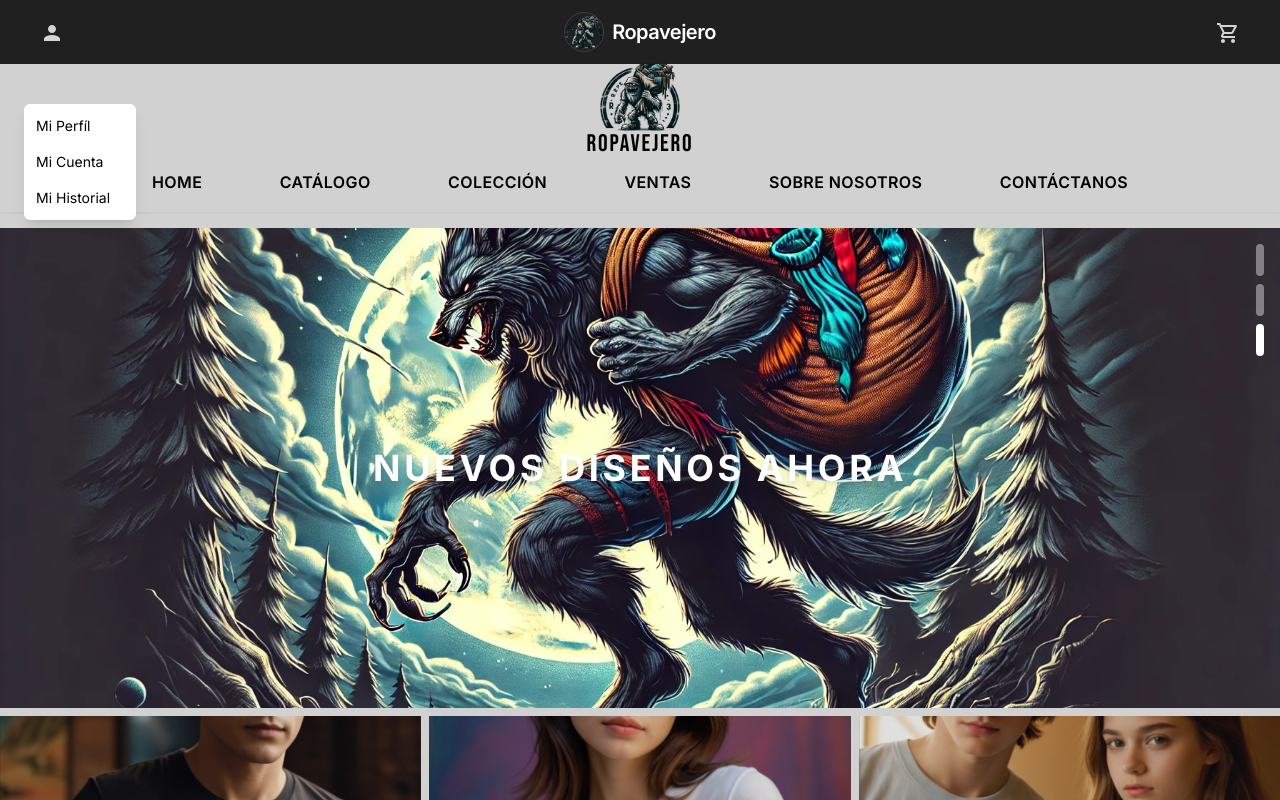
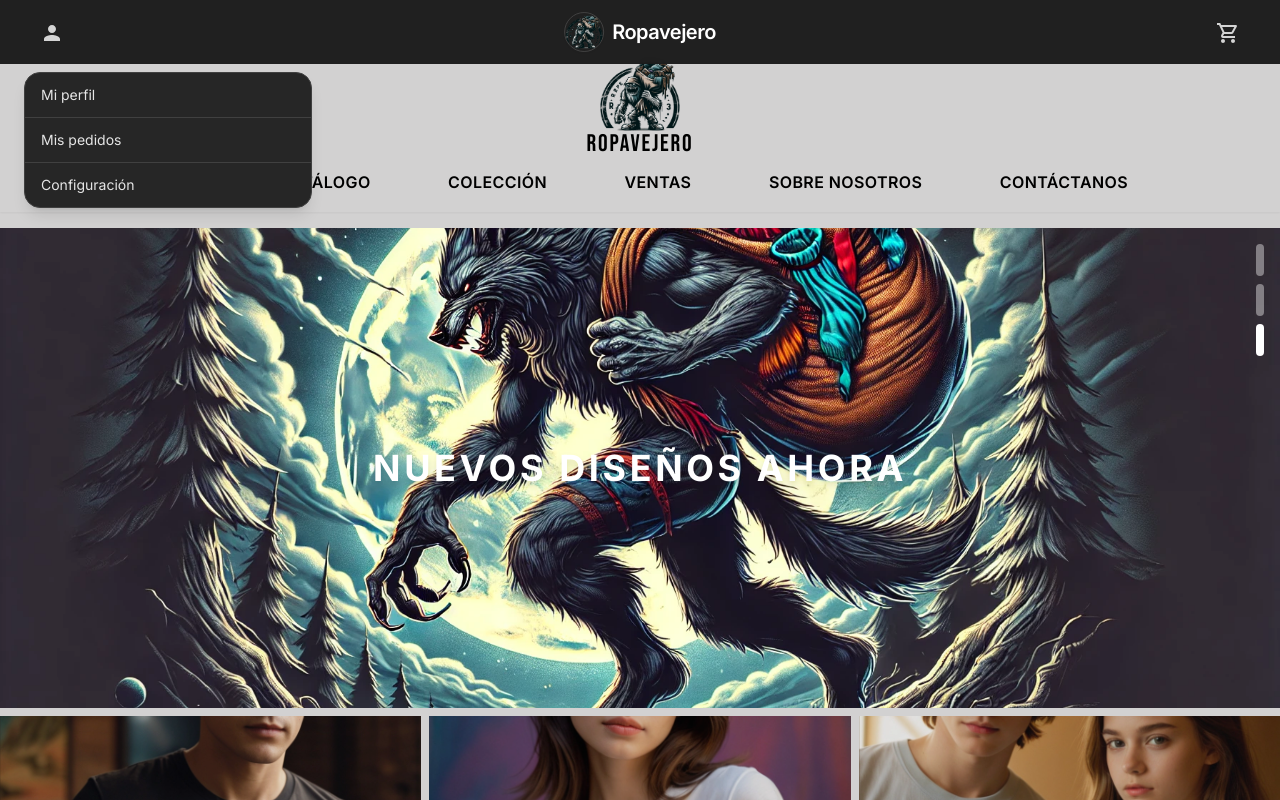
Before and after one commit to sebasdex/ropavejero-next, a Next.js app: page / in a window 1280 px wide. Both pictures are taken after a click on the button 52 px from the left and 32 px from the top of the page. Shown: the top 800 px of the page. Built offline with nearby package versions, Linux system fonts and the light colour scheme.

Commit message:
feat: Refactor SubMenuBar component for improved layout and navigation

```diff
--- a/src/components/SubMenuBar.tsx
+++ b/src/components/SubMenuBar.tsx
@@ -1,17 +1,33 @@
-import React from "react";
+"use client";
+import Link from "next/link";
 
 function SubMenuBar() {
   return (
-    <div className="bg-white text-black absolute top-8 right-0 w-28 lg:left-0 rounded-md shadow-lg text-sm z-50">
-      <ul className="flex flex-col gap-2 p-2 items-center justify-end">
-        <li className="hover:bg-slate-200 w-full rounded-sm p-1">
-          <button>Mi Perfíl</button>
+    <div className="bg-neutral-800 border border-neutral-700 rounded-2xl shadow-lg overflow-hidden">
+      <ul className="flex flex-col divide-y divide-neutral-700">
+        <li>
+          <Link
+            href="/perfil"
+            className="block px-4 py-3 text-sm text-neutral-200 hover:bg-neutral-700 transition-all"
+          >
+            Mi perfil
+          </Link>
         </li>
-        <li className="hover:bg-slate-200 w-full rounded-sm p-1">
-          <button>Mi Cuenta</button>
+        <li>
+          <Link
+            href="/pedidos"
+            className="block px-4 py-3 text-sm text-neutral-200 hover:bg-neutral-700 transition-all"
+          >
+            Mis pedidos
+          </Link>
         </li>
-        <li className="hover:bg-slate-200 w-full rounded-sm p-1">
-          <button>Mi Historial</button>
+        <li>
+          <Link
+            href="/configuracion"
+            className="block px-4 py-3 text-sm text-neutral-200 hover:bg-neutral-700 transition-all"
+          >
+            Configuración
+          </Link>
         </li>
       </ul>
     </div>
```
